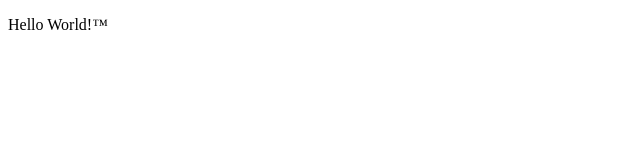
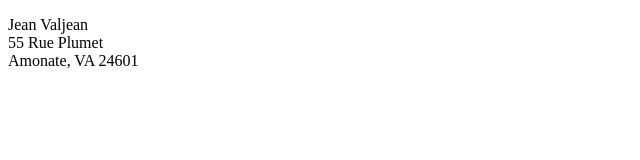
Before and after one commit to dayamayii/sample_website, a plain HTML site: page index.html in a window 1280 px wide. Shown: the whole page, without its empty margins (0-640 px from the left). Drawn offline with Linux system fonts and the light colour scheme.

Commit message:
Frenchman

```diff
--- a/index.html
+++ b/index.html
@@ -1,10 +1,14 @@
 <!DOCTYPE html>
 <html>
   <head>
-    <title> Greetings </title>
+    <title> Who am I? </title>
     <meta charset="utf-8">
   </head>
   <body>
-    <p> Hello World!™ </p>
+    <p>
+      Jean Valjean<br>
+      55 Rue Plumet<br>
+      Amonate, VA 24601
+    </p>
   </body>
 </html>
```
